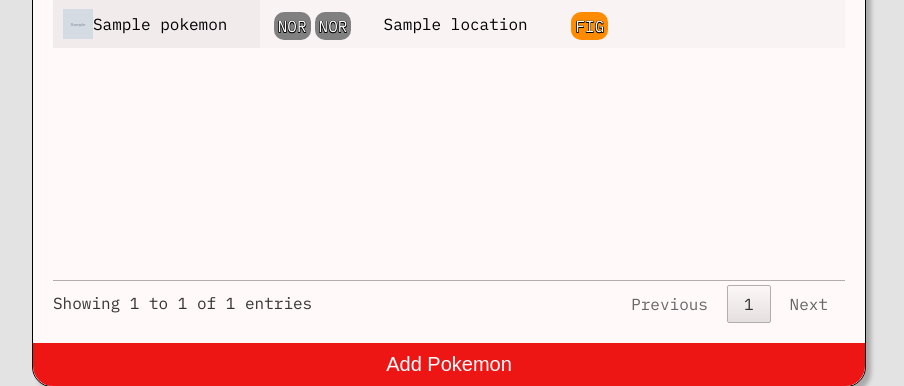
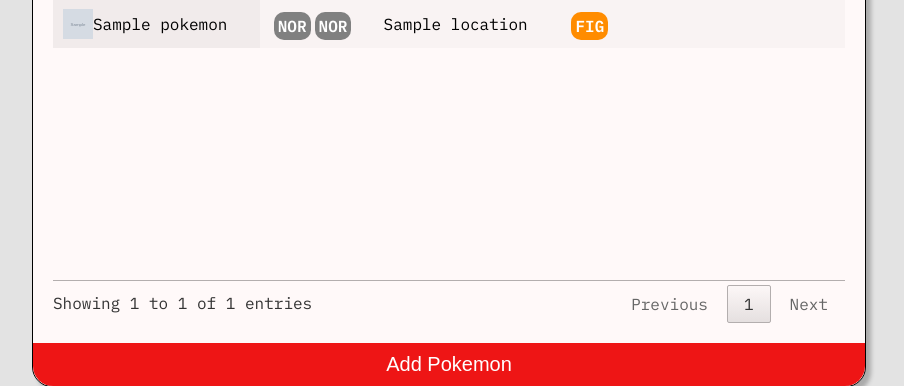
Before and after one commit to Jimmajones/unnamedteam3, a Django app: page /dashboard/1 in a window 1280 px wide. Shown: the part 306-692 px from the top of the page, without its empty margins (191-1095 px from the left). Run offline with Django 4.2, Linux system fonts and the light colour scheme; a user stored in the database is signed in; tables that the repository leaves empty hold one stand-in row (values such as "Sample post"); grey boxes marked "Sample" are stand-in pictures; some libraries are stand-ins or nearby versions.

Commit message:
Removed ugly text outline
Not certain the best way to do this styling for viewability - might need to change to tweak the brighter colours

```diff
--- a/pokeset/pokedex/static/styles.css
+++ b/pokeset/pokedex/static/styles.css
@@ -93,9 +93,9 @@ main {
     border-radius: 10px;
     margin-top: 4px;
     margin-left: 4px;
-
+    font-weight: bold;
     color: white;
-    text-shadow: -0.5px -0.5px 0 #000, 0.5px -0.5px 0 #000, -0.5px 0.5px 0 #000, 0.5px 0.5px 0 #000;
+    /* text-shadow: -0.5px -0.5px 0 #000, 0.5px -0.5px 0 #000, -0.5px 0.5px 0 #000, 0.5px 0.5px 0 #000; */
 }
 
 .pokemon_types_dashboard {
```
